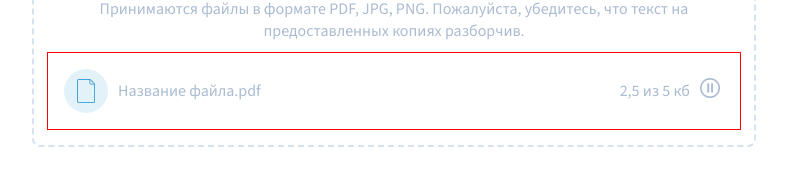
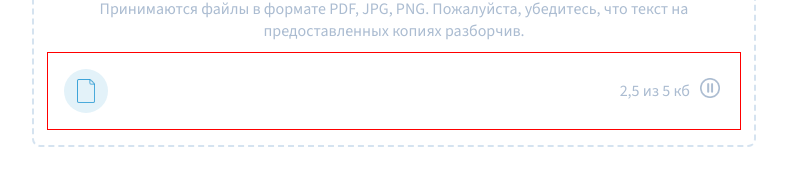
Before and after one commit to Torrex1/vue-buttons, a Vue app: page /upload-file in a window 1280 px wide. Shown: the part 250-420 px from the top of the page, without its empty margins (246-1033 px from the left). Built offline with nearby package versions, Linux system fonts and the light colour scheme.

Commit message:
render uploaded file name

```diff
--- a/src/components/Loader.vue
+++ b/src/components/Loader.vue
@@ -1,3 +1,9 @@
+<script setup>
+    const props = defineProps({
+        fileName: String
+    })
+</script>
+
 <template>
     <div class="loaderWrapper">
 
@@ -6,7 +12,9 @@
                 <img src="../assets/img/loaderIcon/file.png" alt="">
             </div>
 
-            <span>Название файла.pdf</span>
+            <span>{{ props.fileName }}</span>
+
+            <div class="loadingLine"></div>
         </div>
 
         <div class="rigthSideBar">
```
